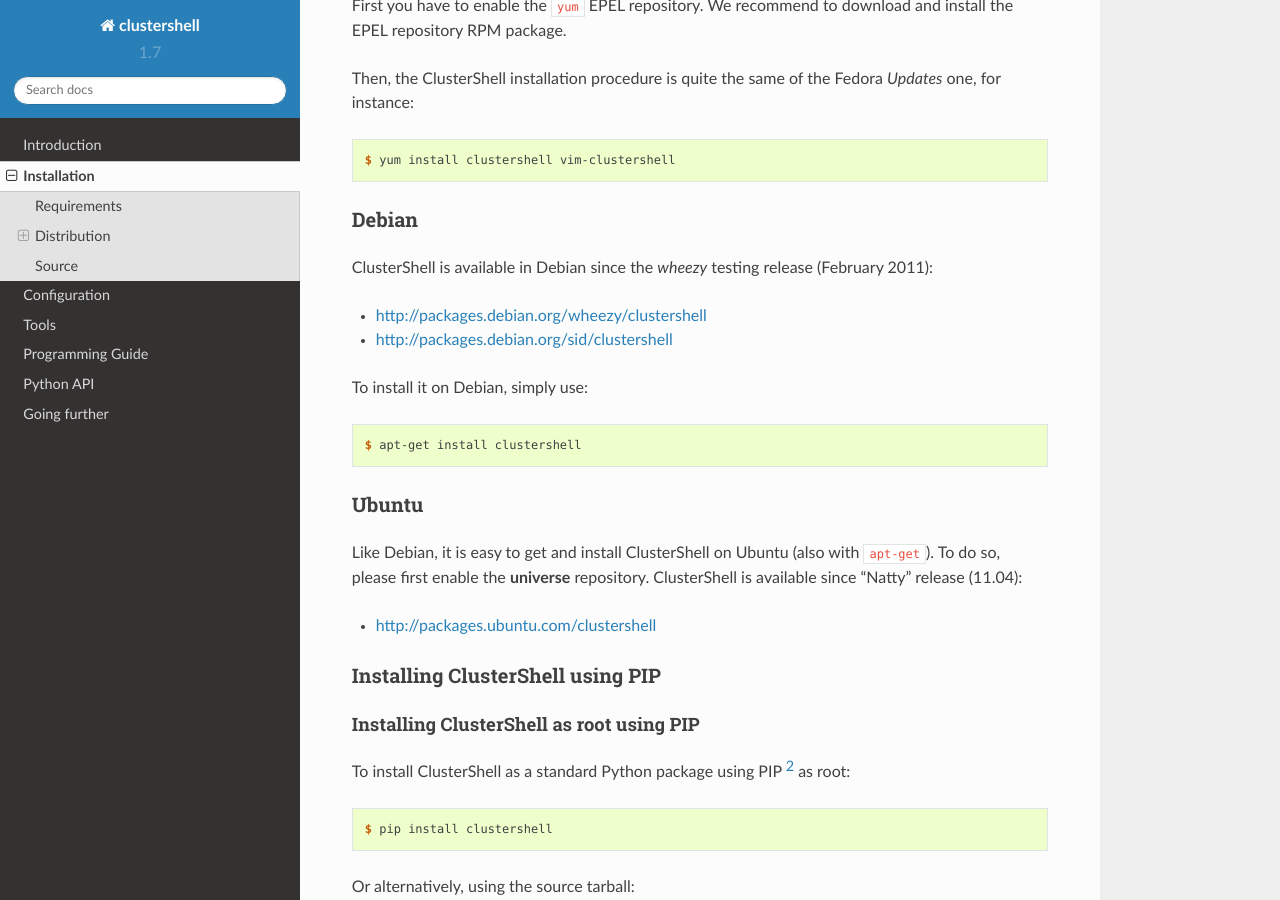
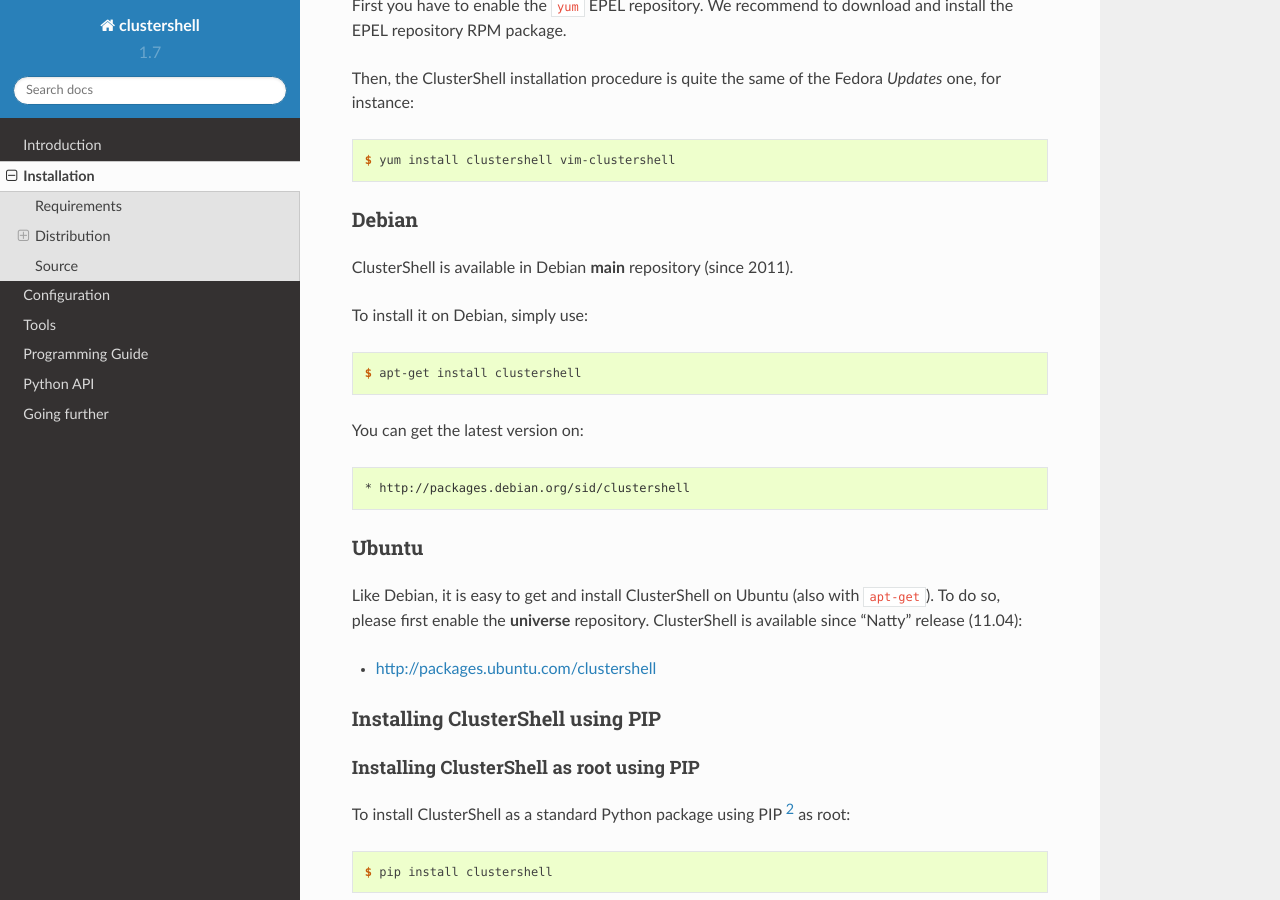
Before and after one commit to cea-hpc/clustershell, a Sphinx documentation site: the page built from doc/sphinx/install.rst, in a window 1280 px wide and 900 px high, scrolled down 2016 px. Built offline with Sphinx 7.4.7 and the Read the Docs theme 2.0.0, drawn with Linux system fonts in a browser that asks for light colours; some of the changed text lies outside the part shown.

Commit message:
doc/sphinx: Update Debian information
Update Debian version references.
This is the last missing documentation update from #230.

Closes #230.

Change-Id: I79828d2e6a0f8f43c989a03ba10944b1d5d70f2d

```diff
--- a/doc/sphinx/install.rst
+++ b/doc/sphinx/install.rst
@@ -108,14 +108,15 @@
 Debian
 ^^^^^^
 
-ClusterShell is available in Debian since the *wheezy* testing release (February 2011):
-
-* http://packages.debian.org/wheezy/clustershell
-* http://packages.debian.org/sid/clustershell
+ClusterShell is available in Debian **main** repository (since 2011).
 
 To install it on Debian, simply use::
 
     $ apt-get install clustershell
+
+You can get the latest version on::
+
+* http://packages.debian.org/sid/clustershell
 
 
 Ubuntu
```
Also changed, not shown: other parts of doc/sphinx/install.rst (+1 -1 lines).
